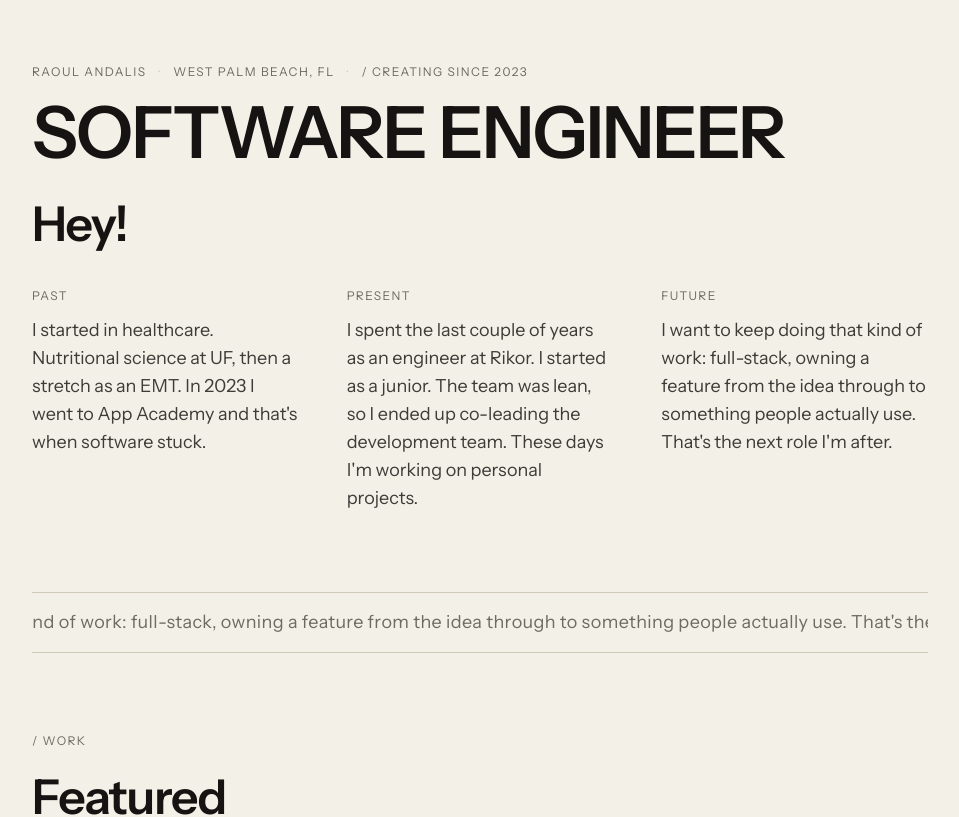
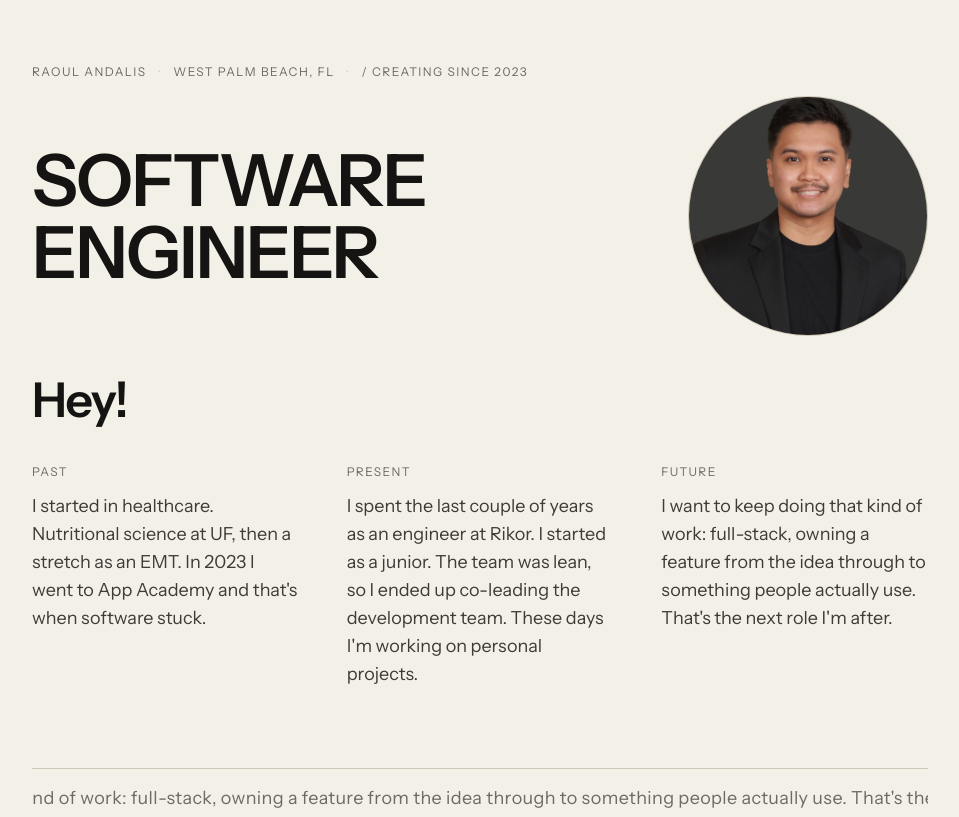
Before and after one commit to raoulandalis/Portfolio-2024, a React (Vite) app: page / in a window 1280 px wide. Shown: the top 817 px of the page, without its empty margins (160-1119 px from the left). Built offline with nearby package versions, Linux system fonts and the light colour scheme; no server answers.

Commit message:
added headshot

```diff
--- a/src/content/site.js
+++ b/src/content/site.js
@@ -12,5 +12,6 @@ export const site = {
     engineer: { title: 'Software Engineer', start: 'Apr 2025', end: null },
   },
   creatingSince: '2023',
+  headshot: { src: '/raoul.png', alt: 'Raoul Andalis' },
   nav: { about: 'About', work: 'Work', contact: 'Contact' },
 }
--- a/src/pages/Home.jsx
+++ b/src/pages/Home.jsx
@@ -36,9 +36,19 @@ const Home = () => {
           </span>
           / creating since {site.creatingSince}
         </p>
-        <h1 className='mb-8 max-w-[16ch] text-5xl font-semibold uppercase leading-[0.95] tracking-tight text-paper sm:text-6xl md:text-7xl'>
-          {site.headline}
-        </h1>
+        <div className='mb-8 flex flex-col gap-8 md:mb-10 md:flex-row md:items-center md:justify-between md:gap-12'>
+          <h1 className='max-w-[16ch] text-5xl font-semibold uppercase leading-[0.95] tracking-tight text-paper sm:text-6xl md:text-7xl'>
+            {site.headline}
+          </h1>
+          <figure className='portrait-frame mx-auto md:mx-0' data-reveal>
+            <img
+              src={site.headshot.src}
+              alt={site.headshot.alt}
+              width='819'
+              height='819'
+            />
+          </figure>
+        </div>
         <h2 className='page-title mb-10' data-reveal>
           Hey!
         </h2>
--- a/src/reel.css
+++ b/src/reel.css
@@ -152,6 +152,52 @@ button:disabled.text-lantern {
     transition: background-color 9999s ease-out;
 }
 
+.portrait-frame {
+    margin: 0;
+    width: 11rem;
+    height: 11rem;
+    flex-shrink: 0;
+    overflow: hidden;
+    border: 1px solid var(--steel);
+    border-radius: 50%;
+    background: var(--ink-elevated);
+}
+
+@media (min-width: 768px) {
+    .portrait-frame {
+        width: 15rem;
+        height: 15rem;
+    }
+}
+
+.portrait-frame img {
+    display: block;
+    width: 100%;
+    height: 100%;
+    object-fit: cover;
+    transform-origin: 50% 42%;
+}
+
+.portrait-frame.is-revealed img {
+    animation: portrait-idle 16s ease-in-out infinite;
+}
+
+.portrait-frame:hover img {
+    animation: none;
+    transform: scale(1.05);
+    transition: transform 0.35s cubic-bezier(0.16, 1, 0.3, 1);
+}
+
+@keyframes portrait-idle {
+    0%,
+    100% {
+        transform: scale(1) translateY(0);
+    }
+    50% {
+        transform: scale(1.035) translateY(-4px);
+    }
+}
+
 .marquee {
     overflow: hidden;
 }
@@ -189,4 +235,13 @@ button:disabled.text-lantern {
     .marquee-track {
         animation: none;
     }
+
+    .portrait-frame.is-revealed img {
+        animation: none;
+    }
+
+    .portrait-frame:hover img {
+        transform: none;
+        transition: none;
+    }
 }
```
Also changed, not shown: public/raoul.png (added).
